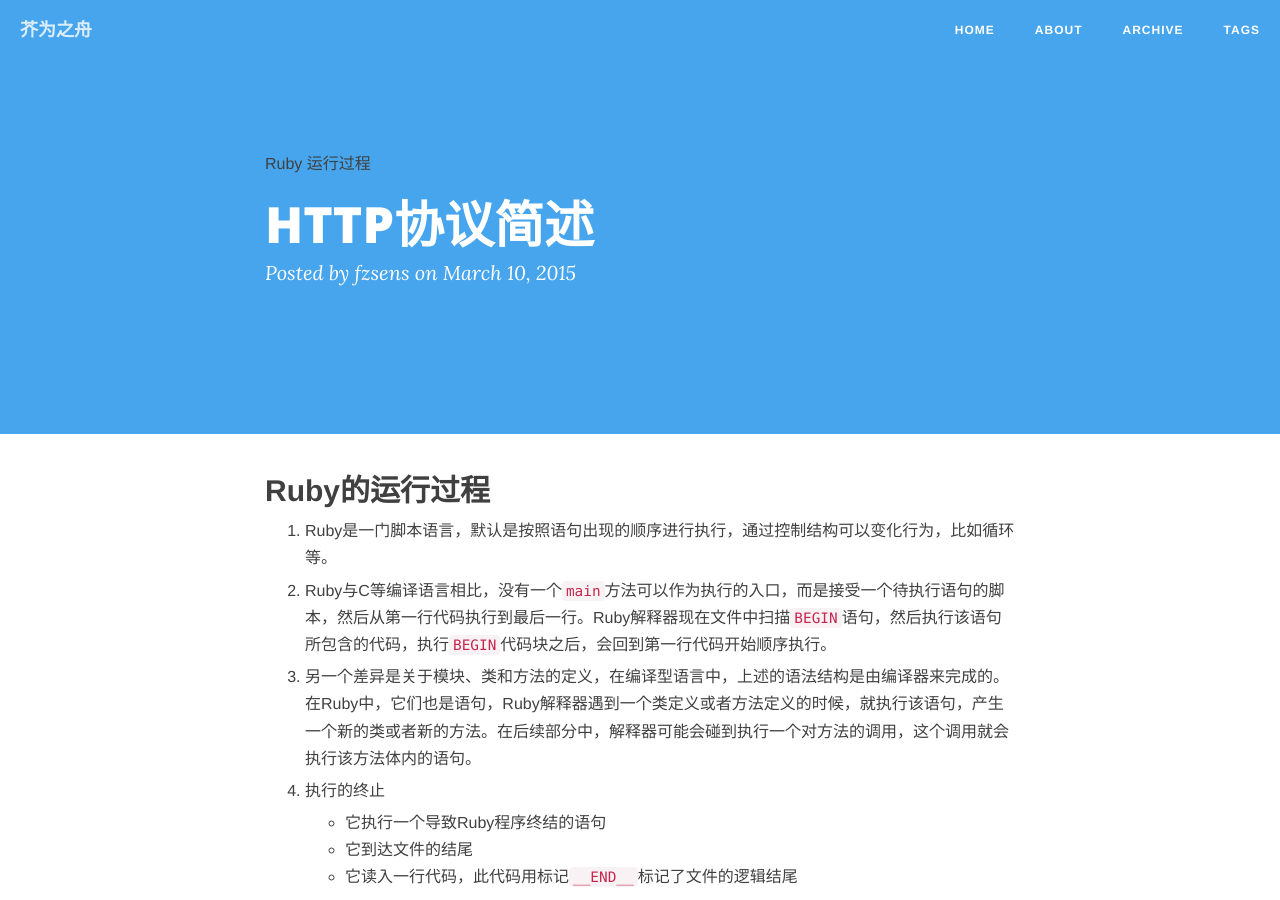
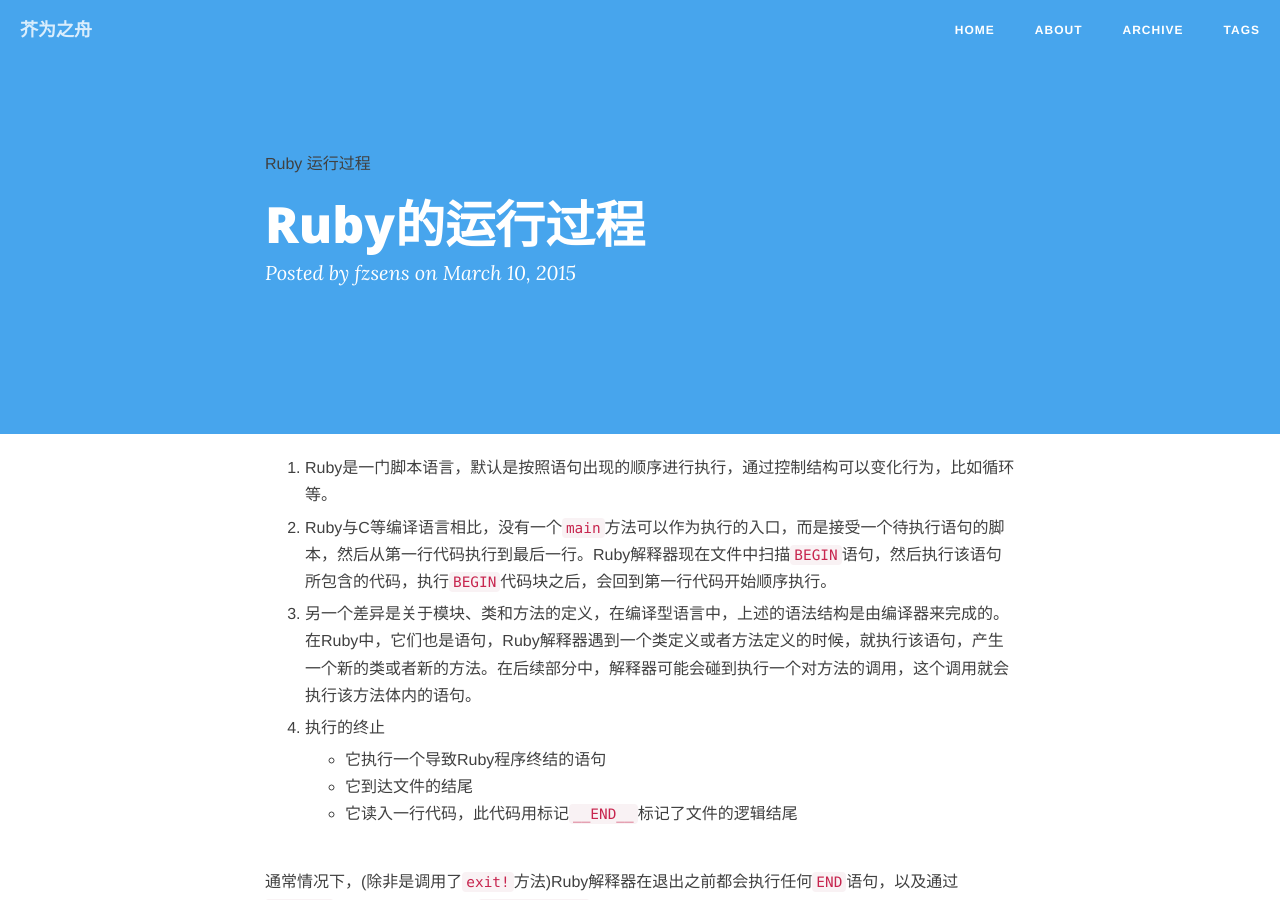
Before and after one commit to fzsens/fzsens.github.com, a Jekyll site: the page built from _posts/2015-03-10-ruby-process.md, in a window 1280 px wide and 900 px high. Built offline with Jekyll 4.4.1, drawn with Linux system fonts in a browser that asks for light colours; nearby versions of some CDN libraries; comment, search, counter and statistics services are not loaded.

```diff
--- a/_posts/2015-03-10-ruby-process.md
+++ b/_posts/2015-03-10-ruby-process.md
@@ -1,13 +1,11 @@
 ---
 layout: post
-title: HTTP协议简述
+title: Ruby的运行过程
 date: 2015-3-10
 categories: programming
 tags: [Ruby,运行过程]
 description: Ruby以及同类型脚本的执行流程
 ---
-
-## Ruby的运行过程
 
 1. Ruby是一门脚本语言，默认是按照语句出现的顺序进行执行，通过控制结构可以变化行为，比如循环等。
 
```
Also changed, not shown: _posts/2015-08-19-classloader.md (+5 -5 lines).
